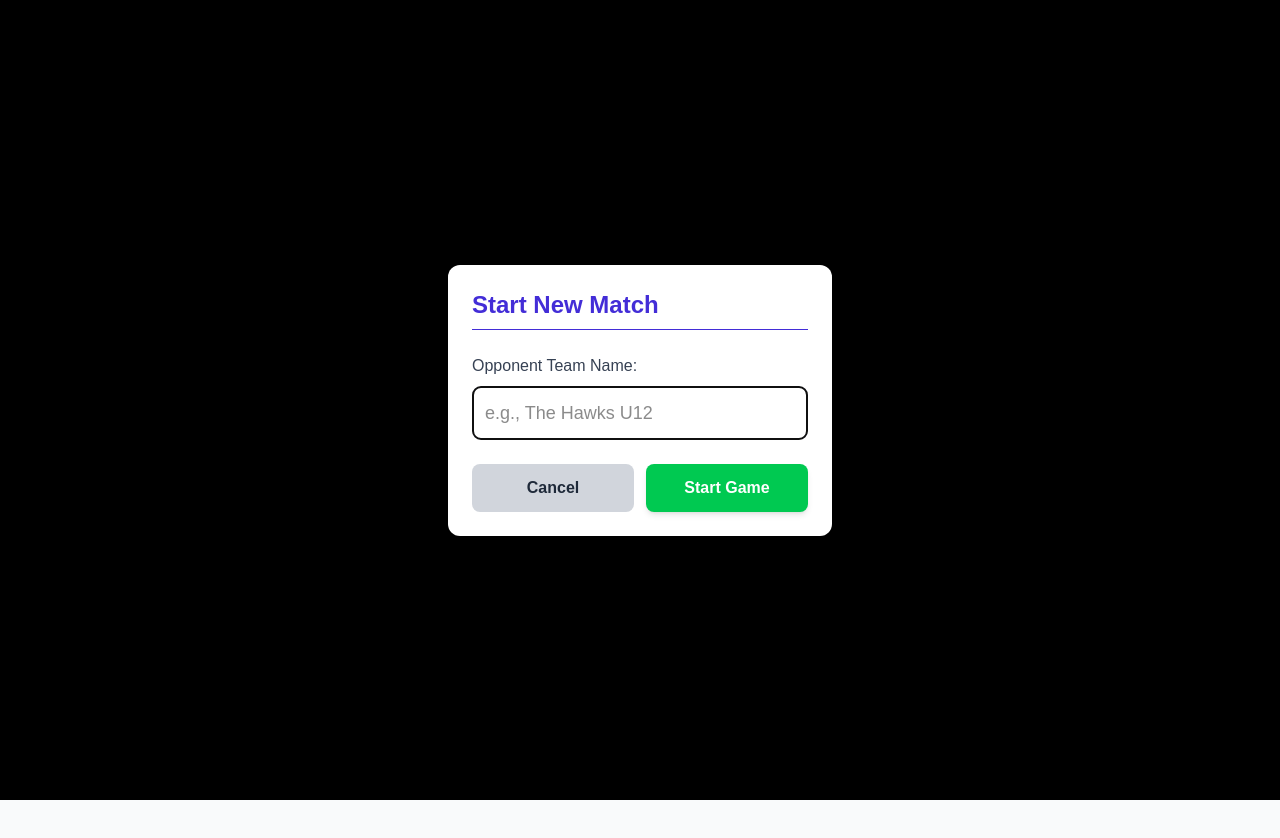
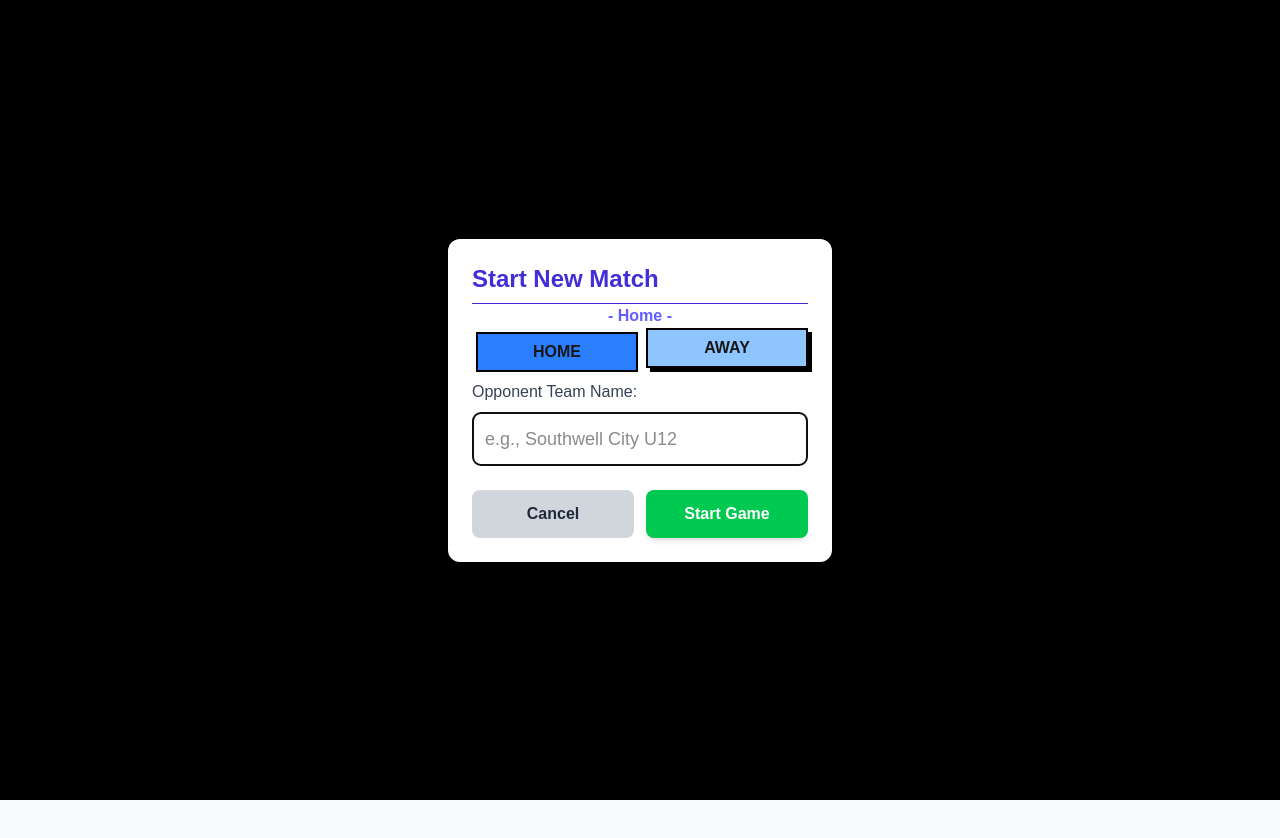
Before and after one commit to cleanbill/rug, a Next.js app: page / in a window 1280 px wide. Both pictures are taken after a click on the button "Start New Game". Shown: the top 838 px of the page. Built offline with nearby package versions, Linux system fonts and the light colour scheme.

Commit message:
Home and Away

```diff
--- /dev/null
+++ b/app/components/ScoreUnit.tsx
@@ -0,0 +1,30 @@
+interface ScoreUnitProps {
+    score: number;
+    label: string;
+    onUndo: () => void;
+    colourClass: string;
+}
+
+const ScoreUnit = ({ score, label, onUndo, colourClass: colourClass }: ScoreUnitProps) => (
+    <div className="flex flex-col items-center mt-10">
+        <h1 className="text-4xl font-black text-gray-800">
+            <span className={colourClass}>{score}</span>
+        </h1>
+        <button
+            onClick={onUndo}
+            disabled={score === 0}
+            className={`p-1 rounded-full text-white transition shadow-md
+        ${score > 0 ? 'bg-yellow-500 hover:bg-yellow-600' : 'bg-gray-300 cursor-not-allowed'}`}
+            title={`Undo Last ${label} Score`}
+        >
+            <svg xmlns="http://www.w3.org/2000/svg" fill="none" viewBox="0 0 24 24" strokeWidth={3} stroke="currentColor" className="w-5 h-5">
+                <path strokeLinecap="round" strokeLinejoin="round" d="M9 15L3 9m0 0l6-6M3 9h12a6 6 0 010 12h-3" />
+            </svg>
+        </button>
+        <div className="text-sm text-gray-500 font-medium mt-1 uppercase tracking-tight">
+            {label}
+        </div>
+    </div>
+);
+
+export default ScoreUnit;
--- a/app/components/StartGameModel.tsx
+++ b/app/components/StartGameModel.tsx
@@ -1,7 +1,7 @@
 // components/StartGameModal.tsx
 'use client';
 
-import React, { useEffect, useRef } from 'react';
+import React, { useEffect, useRef, useState } from 'react';
 
 interface StartGameModalProps {
     // Controls whether the modal is visible
@@ -9,7 +9,7 @@ interface StartGameModalProps {
     // Function to close the modal without starting the game
     onClose: () => void;
     // Function to start the game, accepts the opponent's name as an argument
-    onStart: (opponentName: string) => void;
+    onStart: (opponentName: string, home: boolean) => void;
     // State for the controlled input field (name of the opponent)
     input: string;
     // Setter for the input state
@@ -19,6 +19,7 @@ interface StartGameModalProps {
 export default function StartGameModal({ isOpen, onClose, onStart, input, setInput }: StartGameModalProps) {
     // 1. Create a ref to attach to the input element
     const inputRef = useRef<HTMLInputElement>(null);
+    const [isHome, setIsHome] = useState(true);
 
     // 2. Use useEffect to focus the input when the modal opens
     useEffect(() => {
@@ -41,7 +42,7 @@ export default function StartGameModal({ isOpen, onClose, onStart, input, setInp
 
         // Call the onStart function in the parent, passing the trimmed input.
         // Falls back to a default name if the input is empty or just whitespace.
-        onStart(input.trim() || 'Opponent Team');
+        onStart(input.trim() || 'Opponent Team', isHome);
     };
 
     return (
@@ -52,8 +53,36 @@ export default function StartGameModal({ isOpen, onClose, onStart, input, setInp
                 // Modal container: white, rounded, centered, shadow, max-width for mobile
                 className="bg-white rounded-xl p-6 m-4 w-11/12 max-w-sm shadow-2xl transform scale-100 transition-transform duration-300"
             >
-                <h3 className="text-2xl font-bold text-indigo-700 mb-6 border-b pb-2" > Start New Match </h3>
+                <h3 className="text-2xl font-bold text-indigo-700 border-b pb-2" > Start New Match </h3>
 
+                {isHome && <div className="text-center w-full font-bold text-indigo-500">- Home -</div>}
+                {!isHome && <div className="text-center w-full font-bold text-indigo-500">- Away -</div>}
+                <div className="flex justify-between space-x-3 mb-3">
+                    {/* Hidden input ensures the value is sent on form submit */}
+                    <input type="hidden" name="location" value={isHome ? "home" : "away"} />
+
+                    <button
+                        type="button" // Prevent default form submission on click
+                        onClick={() => setIsHome(true)}
+                        className={`w-1/2 h-10 font-black uppercase border-2 border-black transition-all ${isHome
+                            ? "bg-blue-500 shadow-none translate-x-1 translate-y-1"
+                            : "bg-blue-300 shadow-[4px_4px_0px_0px_rgba(0,0,0,1)] hover:-translate-y-1"
+                            }`}
+                    >
+                        Home
+                    </button>
+
+                    <button
+                        type="button"
+                        onClick={() => setIsHome(false)}
+                        className={`w-1/2 h-10 font-black uppercase border-2 border-black transition-all ${!isHome
+                            ? "bg-blue-500 shadow-none translate-x-1 translate-y-1"
+                            : "bg-blue-300 shadow-[4px_4px_0px_0px_rgba(0,0,0,1)] hover:-translate-y-1"
+                            }`}
+                    >
+                        Away
+                    </button>
+                </div>
                 < label htmlFor="opponent" className="block text-base font-medium text-gray-700 mb-2" >
                     Opponent Team Name:
                 </label>
@@ -63,7 +92,7 @@ export default function StartGameModal({ isOpen, onClose, onStart, input, setInp
                     value={input}
                     onChange={(e) => setInput(e.target.value)
                     }
-                    placeholder="e.g., The Hawks U12"
+                    placeholder="e.g., Southwell City U12"
                     ref={inputRef}
                     required
                     // Tailwind styling for input field
--- a/app/components/Timer.tsx
+++ b/app/components/Timer.tsx
@@ -46,7 +46,6 @@ export default function GameTimer({ game, onTimerUpdate }: TimerProps) {
 
     return (
         <div className="w-full text-center py-4 px-2 mb-4 bg-white rounded-xl shadow-md border-b-4 border-indigo-500">
-            <div className="text-sm text-gray-600 font-semibold uppercase">Elapsed Time:</div>
             <span className="text-5xl font-extrabold text-indigo-900 tracking-wider tabular-nums">
                 {formatTime(elapsed)}
             </span>
--- a/app/page.tsx
+++ b/app/page.tsx
@@ -10,6 +10,7 @@ import FinishGameModal from './components/FinishGameModal';
 import StartGameModal from './components/StartGameModel';
 import TryAnimationOverlay from './components/TryAnimationOverlay';
 import Sync from './components/sync';
+import ScoreUnit from './components/ScoreUnit';
 
 
 
@@ -23,6 +24,7 @@ export default function ScorekeeperApp() {
   const [opponentNameInput, setOpponentNameInput] = useState(''); // NEW STATE for modal input
   const [animationData, setAnimationData] = useState<AnimationData | null>(null);
   const [hasMounted, setHasMounted] = useState(false);
+  const [isHome, setIsHome] = useState(activeGame?.home);
 
 
   useEffect(() => {
@@ -67,10 +69,11 @@ export default function ScorekeeperApp() {
       scoreEvents: [...activeGame.scoreEvents, newEvent],
     };
     setActiveGame(newGame);
+    setIsHome(newGame.home);
     localStorage.setItem('activeGame', JSON.stringify(newGame));
   };
 
-  const handleGameSetup = (opponentName: string) => {
+  const handleGameSetup = (opponentName: string, home: boolean) => {
     // We can now remove the prompt() call as the name comes from the argument
 
     // ... existing initialization logic ...
@@ -84,8 +87,10 @@ export default function ScorekeeperApp() {
       isFinished: false,
       scoreEvents: [],
       comments: '',
+      home
     };
 
+    setIsHome(newGame.home);
     setActiveGame(newGame);
     localStorage.setItem('activeGame', JSON.stringify(newGame));
 
@@ -186,6 +191,7 @@ export default function ScorekeeperApp() {
     setIsFinishModalOpen(data.isFinishModalOpen);
     setPostGameComment(data.postGameComment);
     setActiveGame(data.activeGame);
+    setIsHome(data.activeGame.home);
     setHistoricGames(data.historicGames);
     setIsStartModalOpen(data.isStartModalOpen);
     setOpponentNameInput(data.opponentNameInput);
@@ -321,52 +327,21 @@ export default function ScorekeeperApp() {
         {/* 1. Use the GameTimer to CALCULATE the time (It will call the setter below) */}
 
         {/* 2. Integrate the elapsedTimeDisplay into the score banner */}
-        <div className="score-display text-center my-4 w-full flex justify-around items-center">
-          {/* OUR SCORE */}
-          <div className="flex flex-col items-center">
-            <h1 className="text-4xl font-black text-gray-800">
-              <span className="text-green-600">{calculatedTotalScore}</span>
-            </h1>
-            <button
-              onClick={handleUndoLastScore}
-              disabled={calculatedTotalScore === 0}
-              className={`p-1 rounded-full text-white transition shadow-md
-                            ${calculatedTotalScore > 0 ? 'bg-yellow-500 hover:bg-yellow-600' : 'bg-gray-300 cursor-not-allowed'}`}
-              title="Undo Last Score"
-            >
-              <svg xmlns="http://www.w3.org/2000/svg" fill="none" viewBox="0 0 24 24" strokeWidth={3} stroke="currentColor" className="w-5 h-5">
-                <path strokeLinecap="round" strokeLinejoin="round" d="M9 15L3 9m0 0l6-6M3 9h12a6 6 0 010 12h-3" />
-              </svg>
-            </button>
-            <div className="text-sm text-gray-500 font-medium mt-1">Our Team</div>
-          </div>
+        <div className="score-display text-center my-4 w-full grid grid-cols-3 h-30 justify-around items-center">
 
-          <span className="text-2xl font-bold tabular-nums">
+          {!isHome && <ScoreUnit score={activeGame.opponentScore} label={activeGame.opponent} onUndo={handleUndoOpponentScore} colourClass={'text-red-600'}></ScoreUnit>}
+          {isHome && <ScoreUnit score={calculatedTotalScore} label={'Southwell City'} onUndo={handleUndoLastScore} colourClass={'text-green-600'}></ScoreUnit>}
+
+          <span className="text-2xl font-bold tabular-nums w-38 justify-self-center">
             <GameTimer
               game={activeGame}
               onTimerUpdate={(ms) => { }}
             />
 
           </span>
+          {isHome && <ScoreUnit score={activeGame.opponentScore} label={activeGame.opponent} onUndo={handleUndoOpponentScore} colourClass={'text-red-600'}></ScoreUnit>}
+          {!isHome && <ScoreUnit score={calculatedTotalScore} label={'Southwell City'} onUndo={handleUndoLastScore} colourClass={'text-green-600'}></ScoreUnit>}
 
-          <div className="flex flex-col items-center">
-            <h1 className="text-4xl font-black text-gray-800">
-              <span className="text-red-600">{activeGame.opponentScore}</span>
-            </h1>
-            {/* UNDO OPPONENT SCORE BUTTON */}
-            <button
-              onClick={handleUndoOpponentScore}
-              disabled={activeGame.opponentScore === 0}
-              className={`p-1 rounded-full text-white transition shadow-md
-                            ${activeGame.opponentScore > 0 ? 'bg-yellow-500 hover:bg-yellow-600' : 'bg-gray-300 cursor-not-allowed'}`}
-              title="Undo Opponent Score"
-            >
-              <svg xmlns="http://www.w3.org/2000/svg" fill="none" viewBox="0 0 24 24" strokeWidth={3} stroke="currentColor" className="w-5 h-5">
-                <path strokeLinecap="round" strokeLinejoin="round" d="M9 15L3 9m0 0l6-6M3 9h12a6 6 0 010 12h-3" />
-              </svg>
-            </button>
-            <div className="text-sm text-gray-500 font-medium mt-1">{activeGame.opponent}</div>
-          </div>
         </div>
 
         <button
@@ -420,7 +395,19 @@ export default function ScorekeeperApp() {
         </div>
 
         {/* END GAME BUTTON */}
-        <h3 className="text-xl font-bold text-gray-700 mt-4 mb-2"></h3>
+        <h3 className="text-xl font-bold text-gray-700 mb-2"></h3>
+        <button
+          type="button" // Prevent default form submission on click
+          onClick={() => setIsHome(!isHome)}
+          className={`w-full max-w-sm py-3 bg-green-600 hover:bg-green-700 text-white font-bold rounded-lg shadow-lg transition mb-2 ${isHome
+            ? ""
+            : "w-full max-w-sm py-3 bg-red-600 hover:bg-red-700 text-white font-bold rounded-lg shadow-lg transition"
+            }`}
+        >
+          {isHome && <div>Home</div>}
+          {!isHome && <div>Away</div>}
+        </button>
+
 
         <button
           className="w-full max-w-sm py-3 bg-red-600 hover:bg-red-700 text-white font-bold rounded-lg shadow-lg transition"
--- a/app/types.ts
+++ b/app/types.ts
@@ -22,6 +22,7 @@ export interface RugbyGame {
     isFinished: boolean;
     scoreEvents: ScoreEvent[];
     comments: string;
+    home: boolean;
 }
 
 export interface AnimationData {
--- a/package.json
+++ b/package.json
@@ -3,9 +3,9 @@
   "version": "0.1.0",
   "private": true,
   "scripts": {
-    "dev": "next dev",
-    "build": "next build",
-    "start": "next start",
+    "dev": "bun run --bun next dev",
+    "build": "bun run --bun next build",
+    "start": "bun run --bun next start",
     "lint": "eslint"
   },
   "dependencies": {
```
Also changed, not shown: 1 other file (tests, documents, lock files or other folders).
